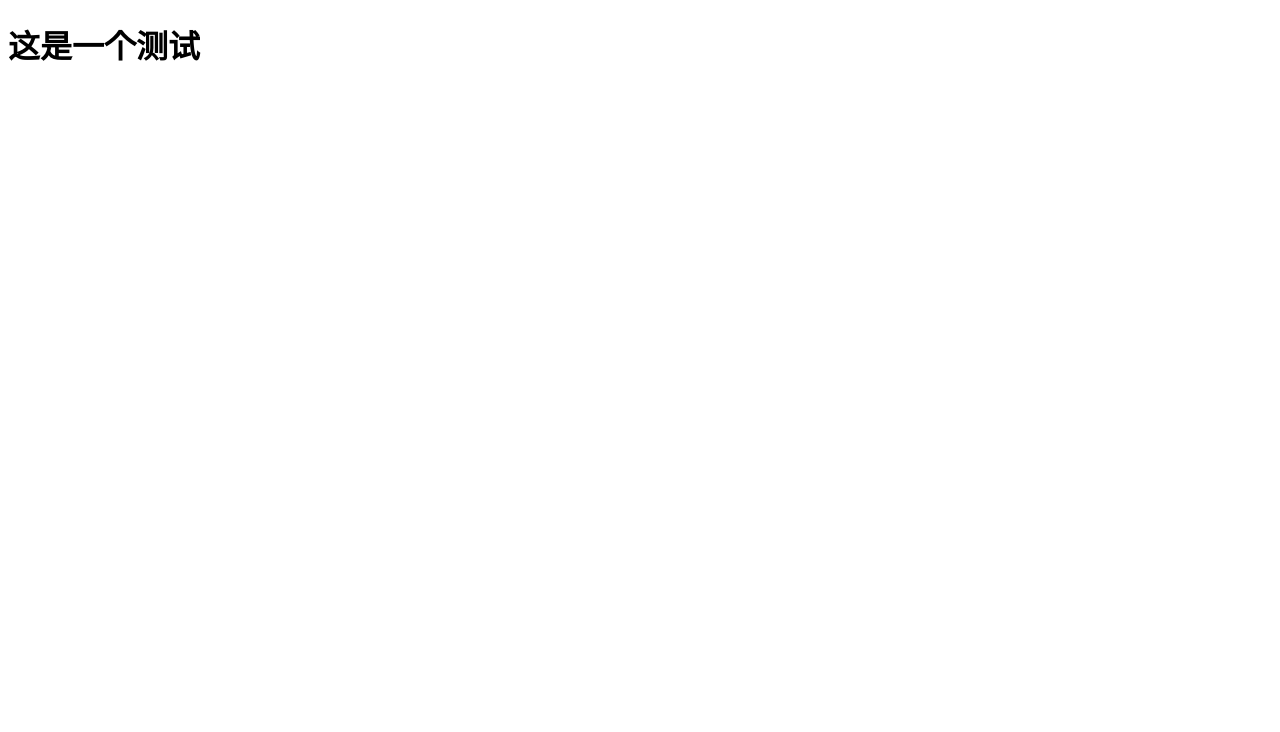
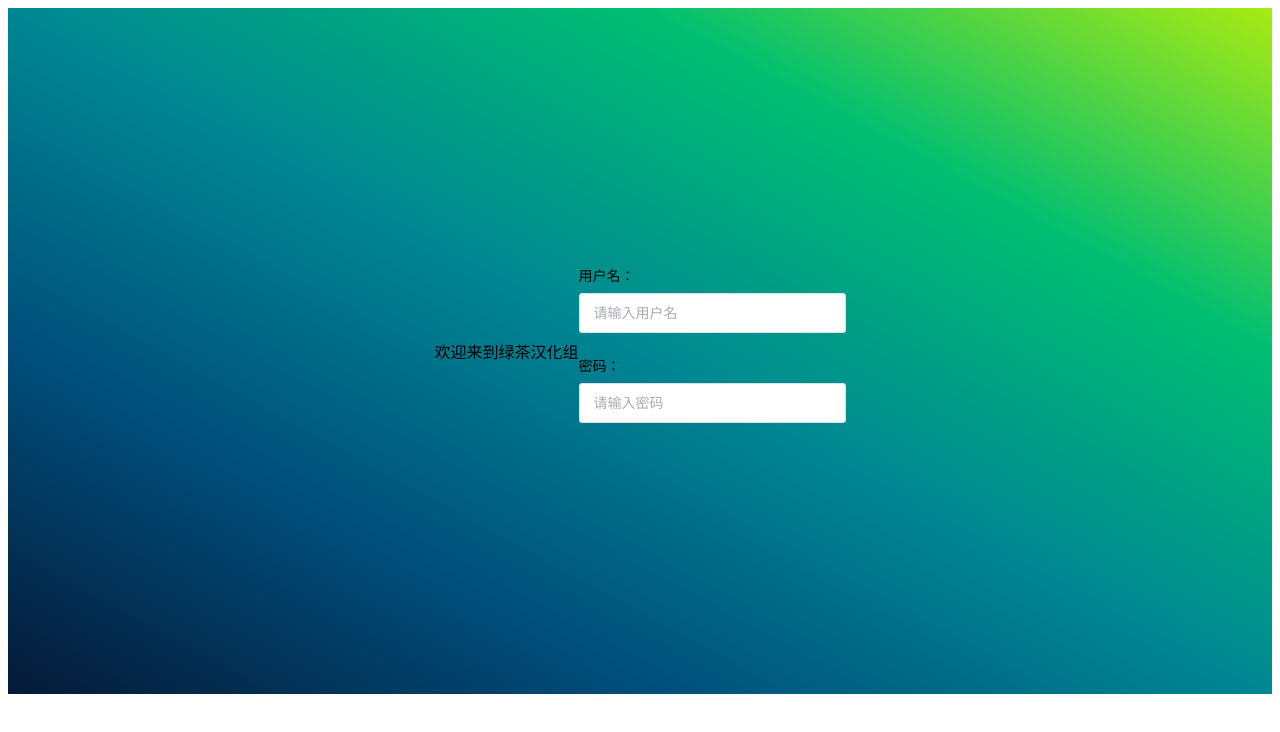
Before and after one commit to Thundermean-sky/GreenTea, a Vue app: page / in a window 1280 px wide. Shown: the top 732 px of the page. Built offline with nearby package versions, Linux system fonts and the light colour scheme.

Commit message:
新增登录模块（Bate版本）

```diff
--- a/package.json
+++ b/package.json
@@ -8,7 +8,9 @@
     "lint": "vue-cli-service lint"
   },
   "dependencies": {
+    "@element-plus/icons-vue": "^0.2.7",
     "core-js": "^3.6.5",
+    "element-plus": "^2.0.2",
     "vue": "^3.0.0"
   },
   "devDependencies": {
@@ -18,7 +20,9 @@
     "@vue/compiler-sfc": "^3.0.0",
     "babel-eslint": "^10.1.0",
     "eslint": "^6.7.2",
-    "eslint-plugin-vue": "^7.0.0"
+    "eslint-plugin-vue": "^7.0.0",
+    "unplugin-auto-import": "^0.5.11",
+    "unplugin-vue-components": "^0.17.18"
   },
   "eslintConfig": {
     "root": true,
--- a/src/App.vue
+++ b/src/App.vue
@@ -1,17 +1,15 @@
 <template>
-  <h1>
-    这是一个测试
-  </h1>
+  <Login></Login>
 </template>
 
 <script>
 
+import Login from "@/pages/User/Login";
 export default {
   name: 'App',
-
+  components: {Login},
 }
 </script>
 
 <style>
-
 </style>
--- /dev/null
+++ b/src/pages/User/Login.vue
@@ -0,0 +1,51 @@
+<template>
+  <div class="login">
+    <div>
+      欢迎来到绿茶汉化组
+    </div>
+    <el-form>
+      <el-form-item class="login-container" >
+        <label>
+          用户名：
+        </label>
+        <el-input size="large" icon='<avatar/>' type="text" v-model="userData.username" placeholder="请输入用户名" clearable/>
+      </el-form-item>
+      <el-form-item class="login-container">
+        <label>
+          密码：
+        </label>
+        <el-input size="large" type="password" v-model="userData.password" placeholder="请输入密码" show-password/>
+      </el-form-item>
+    </el-form>
+  </div>
+</template>
+
+<script>
+import {reactive} from "vue";
+export default {
+  name: "Login",
+  setup()
+  {
+    let userData = reactive({
+      username: "",
+      password: ""
+    })
+
+
+
+    return {userData}
+  }
+}
+</script>
+
+<style scoped>
+.login {
+  background-image: linear-gradient(to right top, #051937, #004d7a, #008793, #00bf72, #a8eb12);
+  display: flex;
+  padding: 20% 20% 20% 20%;
+  flex-direction: row;
+  justify-content: center;
+  align-items: center;
+}
+
+</style>
```
Also changed, not shown: src/main.js (+6 -1 lines), 1 other file (tests, documents, lock files or other folders).
